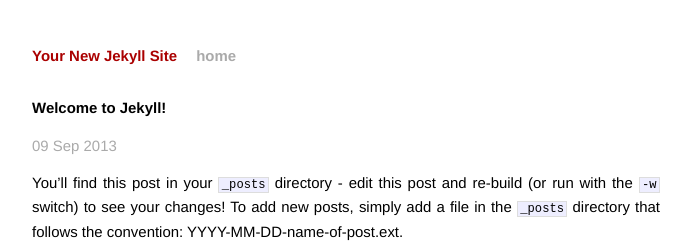
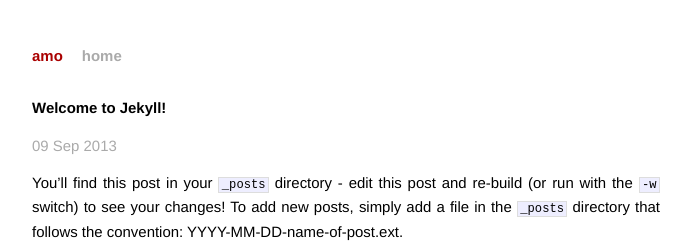
Before and after one commit to amoamo/amoamo.github.io, a Jekyll site: the page built from _posts/2013-09-09-welcome-to-jekyll.markdown, in a window 1280 px wide. Shown: the top 243 px of the page, without its empty margins (294-985 px from the left). Built offline with Jekyll 4.4.1, drawn with Linux system fonts in a browser that asks for light colours; Markdown is read by kramdown in place of the engine named in the settings.

Commit message:
some modify

```diff
--- a/_config.yml
+++ b/_config.yml
@@ -1,3 +1,3 @@
-name: Your New Jekyll Site
+name: amo
 markdown: redcarpet
 pygments: true
```
